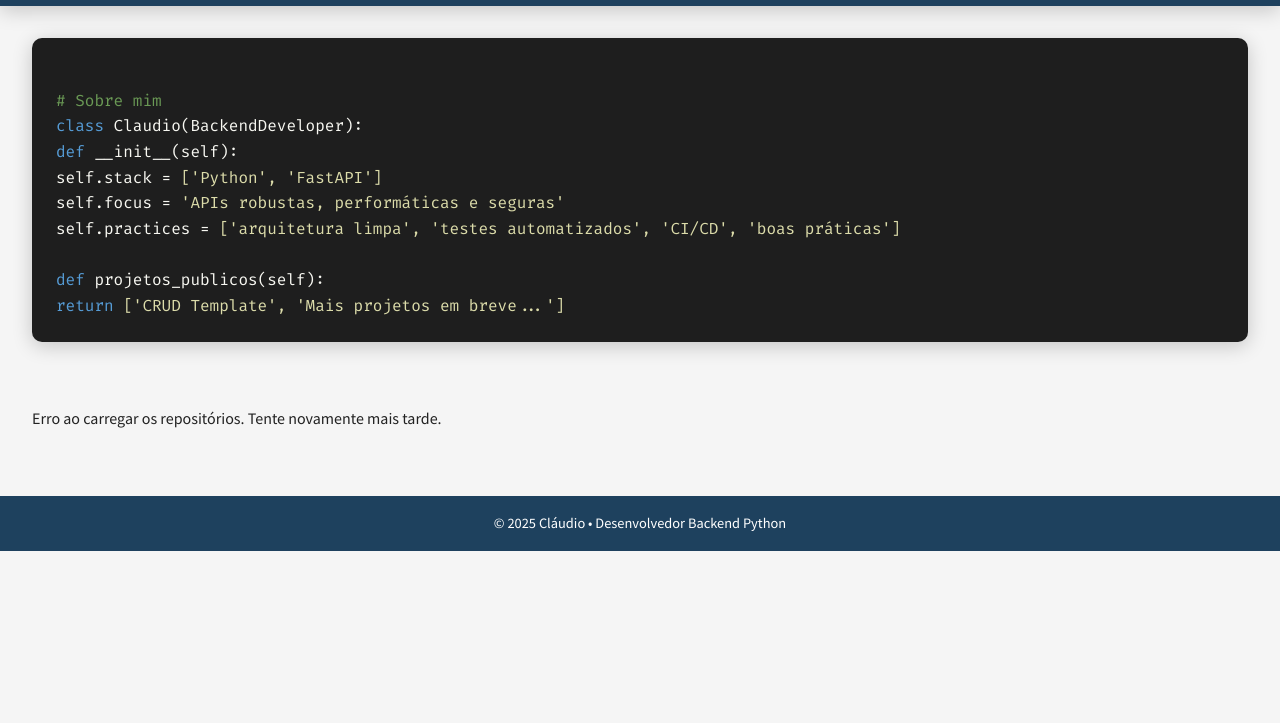
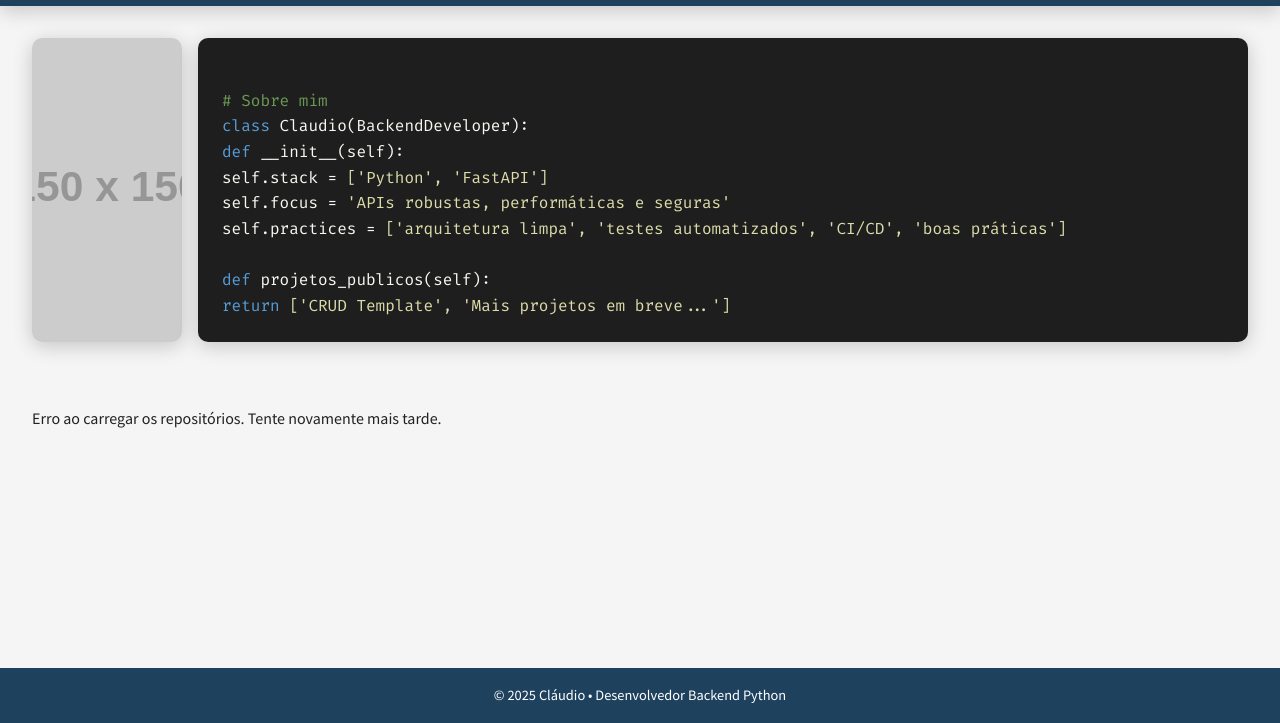
Before and after one commit to Eng-Soft-Claudio/Eng-Soft_claudio.github.io, a plain HTML site: page index.html in a window 1280 px wide. Shown: the part 77-800 px from the top of the page. Drawn offline with Linux system fonts and the light colour scheme; no server answers; placeholder pictures from the web are drawn by us.

Commit message:
Update index.html

```diff
--- a/index.html
+++ b/index.html
@@ -36,6 +36,9 @@
       line-height: 1.6;
       padding: 0;
       transition: background 0.4s, color 0.4s;
+      min-height: 100vh;
+      display: flex;
+      flex-direction: column;
     }
 
     body.dark {
@@ -60,6 +63,7 @@
     nav {
       display: flex;
       gap: 0.8rem;
+      flex-wrap: wrap;
     }
 
     .btn {
@@ -91,6 +95,30 @@
       color: black;
     }
 
+    .intro-section {
+      display: flex;
+      flex-direction: column;
+      align-items: center;
+      gap: 1rem;
+      margin: 2rem;
+    }
+
+    @media (min-width: 768px) {
+      .intro-section {
+        flex-direction: row;
+        align-items: stretch;
+      }
+    }
+
+    .profile-pic {
+      width: 150px;
+      height: auto;
+      aspect-ratio: 1 / 1;
+      border-radius: var(--radius);
+      background: url('https://via.placeholder.com/150') center/cover no-repeat;
+      box-shadow: var(--shadow);
+    }
+
     .terminal {
       background: var(--terminal-bg);
       color: var(--terminal-text);
@@ -98,11 +126,11 @@
       padding: 1.5rem;
       border-radius: var(--radius);
       white-space: pre-line;
-      margin: 2rem;
       box-shadow: var(--shadow);
       opacity: 0;
       transform: translateY(20px);
       animation: fadeInUp 1s ease forwards 0.3s;
+      flex-grow: 1;
     }
 
     @keyframes fadeInUp {
@@ -161,7 +189,7 @@
       text-align: center;
       padding: 1rem;
       font-size: 0.9rem;
-      margin-top: 2rem;
+      margin-top: auto;
     }
   </style>
 </head>
@@ -169,14 +197,16 @@
   <header>
     <h1>Cláudio</h1>
     <nav>
-      <a class="btn" href="https://www.linkedin.com/in/seu-perfil" target="_blank">LinkedIn</a>
-      <a class="btn" href="https://www.instagram.com/seu-perfil" target="_blank">Instagram</a>
-      <a class="btn" href="https://wa.me/55seunumerocomddd" target="_blank">WhatsApp</a>
-      <button class="toggle-darkmode" onclick="toggleDarkMode()">🌓 Modo Escuro</button>
+      <a class="btn" href="https://www.linkedin.com/in/claudiodelimatosta/" target="_blank">LinkedIn</a>
+      <a class="btn" href="https://www.instagram.com/claudiolimatosta/" target="_blank">Instagram</a>
+      <a class="btn" href="https://wa.me/5564981354304" target="_blank">WhatsApp</a>
+      <button class="toggle-darkmode" onclick="toggleDarkMode()">🌃 Modo Escuro</button>
     </nav>
   </header>
 
-  <section class="terminal">
+  <section class="intro-section">
+    <div class="profile-pic"></div>
+    <div class="terminal">
 <span class="comment"># Sobre mim</span>
 <span class="keyword">class</span> Claudio(BackendDeveloper):
     <span class="keyword">def</span> __init__(self):
@@ -186,6 +216,7 @@
 
     <span class="keyword">def</span> projetos_publicos(self):
         <span class="keyword">return</span> <span class="string">['CRUD Template', 'Mais projetos em breve...']</span>
+    </div>
   </section>
 
   <section class="projects-container" id="repos"></section>
```
